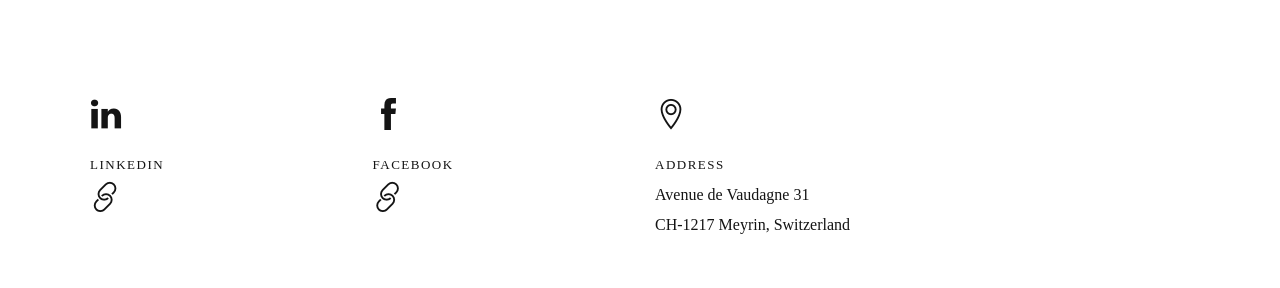
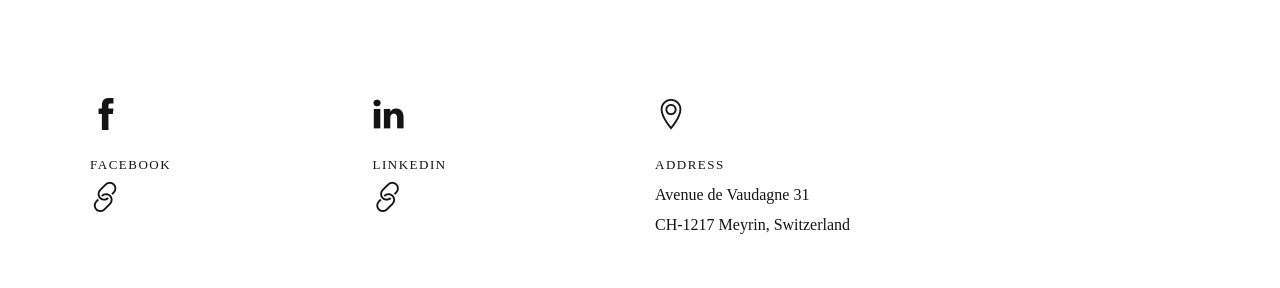
Before and after one commit to residential-services/rs-webapp-www, a Jekyll site: the page built from en/company/contact/index.html, in a window 1280 px wide and 1191 px high. Shown: the part 437-725 px from the top of the window. Built offline with Jekyll 4.4.1, drawn with Linux system fonts in a browser that asks for light colours; some web fonts are replaced; a script that is not in the unit is left out.

Commit message:
Add link to Facebook page  as first link.

```diff
--- a/en/company/contact/index.html
+++ b/en/company/contact/index.html
@@ -50,18 +50,18 @@ WARNING: Spamming risk if I put raw email addresses and phone numbers here.
 					</div> {% endcomment %}
 					<!-- Icon text box 1 -->
 					<div class="col-12 col-sm-6 col-md-3 icon-3xl">
+						<i class="ti ti-facebook text-dark margin-bottom-20"></i>
+						<h6 class="heading-uppercase no-margin">{{ c.facebook.title }}</h6>
+						<p>
+							<a href="{{ site.data.company.facebook }}" target='_blank'><i class="ti ti-link text-dark margin-bottom-20"></i></a>
+						</p>
+					</div>
+					<!-- Icon text box 1 -->
+					<div class="col-12 col-sm-6 col-md-3 icon-3xl">
 						<i class="ti ti-linkedin text-dark margin-bottom-20"></i>
 						<h6 class="heading-uppercase no-margin">{{ c.linkedin.title }}</h6>
 						<p>
 							<a href="{{ site.data.company.linkedin }}" target='_blank'><i class="ti ti-link text-dark margin-bottom-20"></i></a>
-						</p>
-					</div>
-					<!-- Icon text box 1 -->
-					<div class="col-12 col-sm-6 col-md-3 icon-3xl">
-						<i class="ti ti-facebook text-dark margin-bottom-20"></i>
-						<h6 class="heading-uppercase no-margin">{{ c.facebook.title }}</h6>
-						<p>
-							<a href="{{ site.data.company.facebook }}" target='_blank'><i class="ti ti-link text-dark margin-bottom-20"></i></a>
 						</p>
 					</div>
 					{% comment %} <!-- Icon text box 2 -->
```
